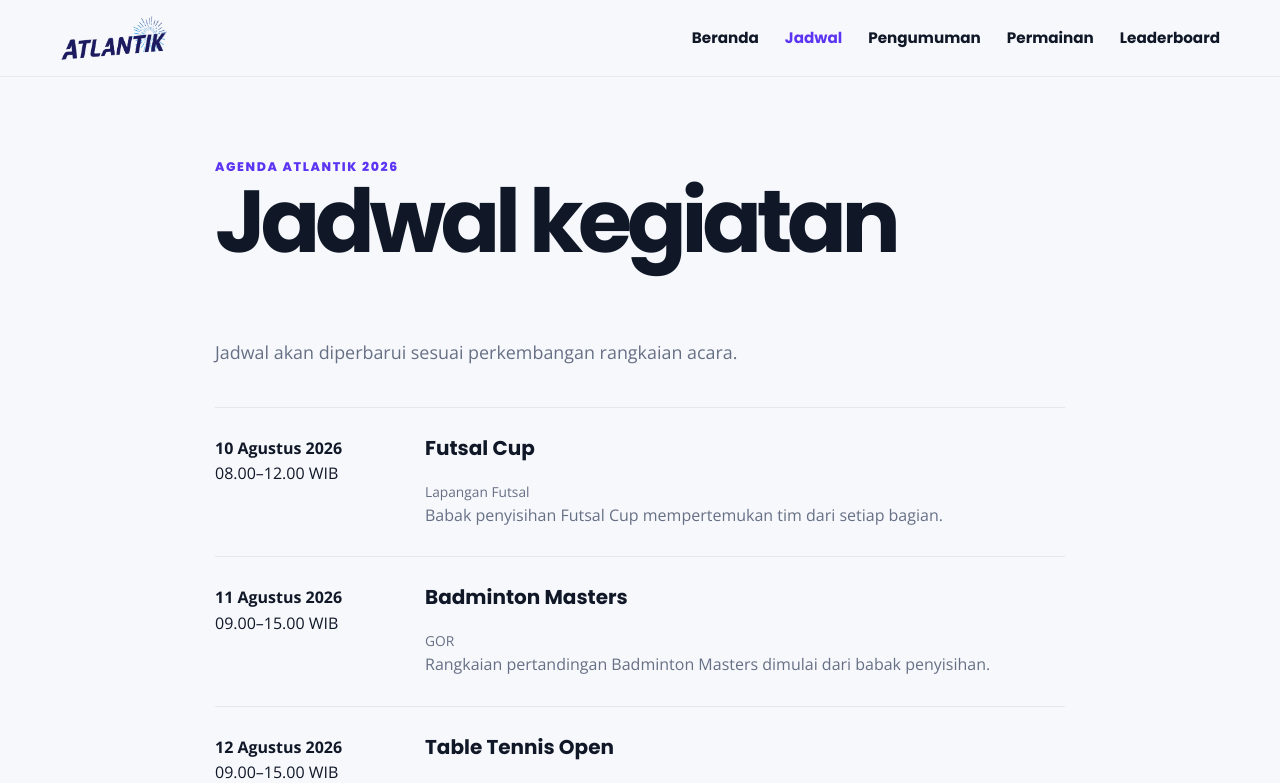
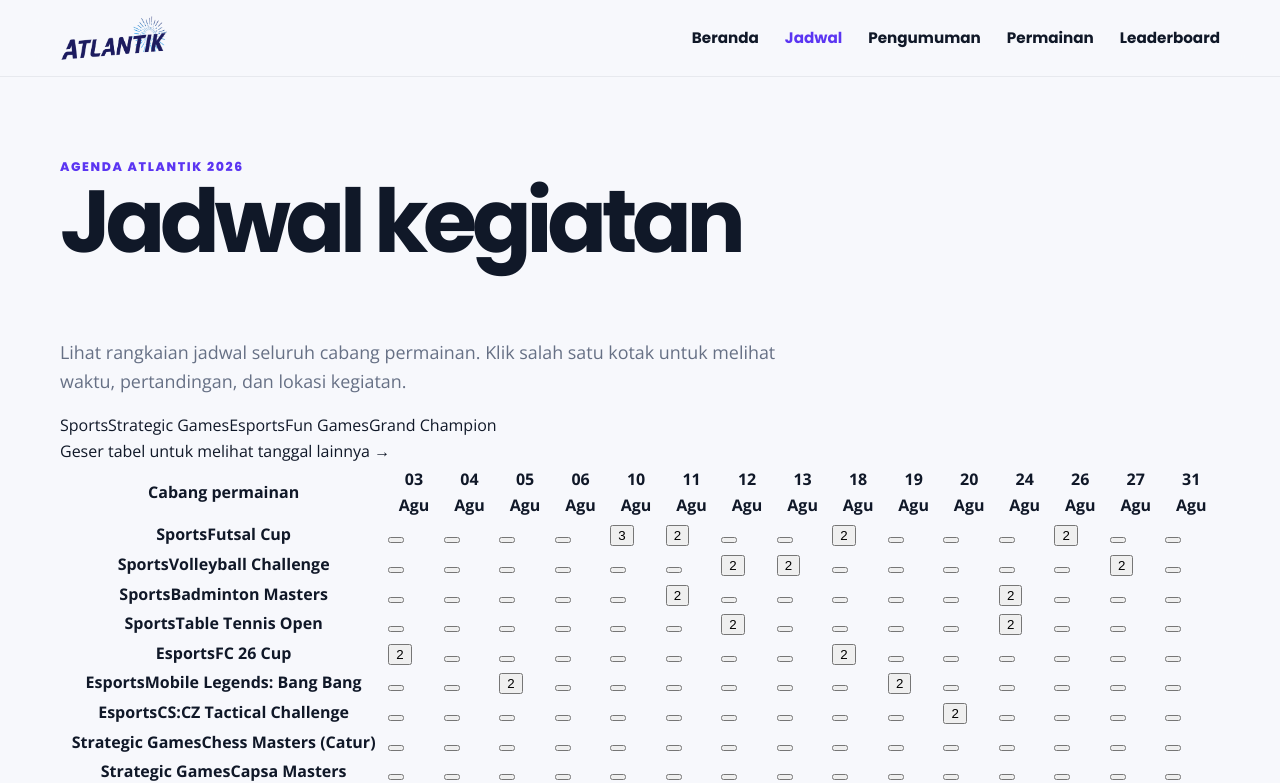
Before and after one commit to ruswanhidayat/portal-atlantik, a Next.js app: page /jadwal in a window 1280 px wide. Shown: the top 783 px of the page. Built offline with nearby package versions, Linux system fonts and the light colour scheme.

Commit message:
Refactor SchedulePage to use ScheduleBoard component

```diff
--- a/app/jadwal/page.js
+++ b/app/jadwal/page.js
@@ -1,4 +1,9 @@
-import { schedule } from "@/data/schedule";
+import ScheduleBoard from "@/components/ScheduleBoard";
+
+import {
+  competitionSchedules,
+  scheduleDates,
+} from "@/data/schedule";
 
 export const metadata = {
   title: "Jadwal",
@@ -6,32 +11,24 @@ export const metadata = {
 
 export default function SchedulePage() {
   return (
-    <section className="page-section">
-      <div className="container narrow">
-        <span className="eyebrow">Agenda Atlantik 2026</span>
+    <section className="page-section schedule-page">
+      <div className="container">
+        <div className="schedule-page-intro">
+          <span className="eyebrow">Agenda Atlantik 2026</span>
 
-        <h1>Jadwal kegiatan</h1>
+          <h1>Jadwal kegiatan</h1>
 
-        <p className="lead">
-          Jadwal akan diperbarui sesuai perkembangan rangkaian acara.
-        </p>
+          <p className="lead">
+            Lihat rangkaian jadwal seluruh cabang permainan. Klik
+            salah satu kotak untuk melihat waktu, pertandingan, dan
+            lokasi kegiatan.
+          </p>
+        </div>
 
-        <div className="timeline large">
-          {schedule.map((item) => (
-            <article className="timeline-item" key={item.title}>
-              <div>
-                <strong>{item.date}</strong>
-                <span>{item.time}</span>
-              </div>
-
-              <div>
-                <h3>{item.title}</h3>
-                <span className="meta">{item.location}</span>
-                <p>{item.description}</p>
-              </div>
-            </article>
-          ))}
-        </div>
+        <ScheduleBoard
+          dates={scheduleDates}
+          competitions={competitionSchedules}
+        />
       </div>
     </section>
   );
```
